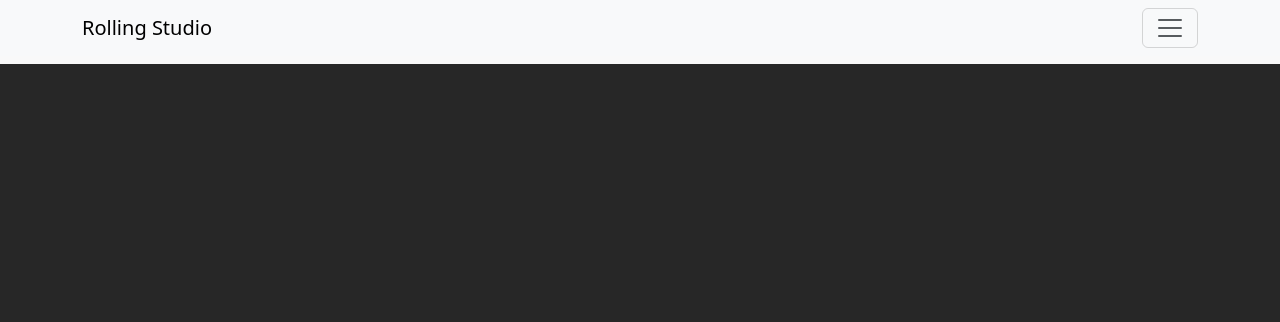
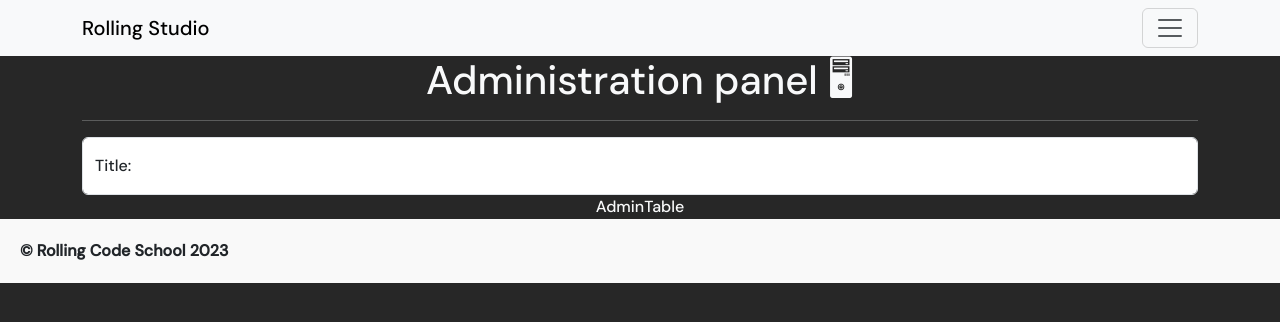
Before and after one commit to CardozoMartin/ReactRolling-Grupo2, a React (Vite) app: page /14 in a window 1280 px wide. Shown: the top 322 px of the page. Built offline with nearby package versions, Linux system fonts and the light colour scheme.

Commit message:
comienzo hook formy corrijo detalles

```diff
--- a/src/Admin/AdminForm.jsx
+++ /dev/null
@@ -1,6 +0,0 @@
-const AdminForm = () => {
-  return (
-    <div>AdminForm</div>
-  )
-}
-export default AdminForm;
--- /dev/null
+++ b/src/Admin/AdminForm/AdminForm.jsx
@@ -0,0 +1,14 @@
+import { useForm } from "react-hook-form";
+
+const AdminForm = () => {
+  const {register, handleSubmit} = useForm();
+
+    return <form>
+        <fieldset className="form-floating text-dark">
+            <input type="text" id="title-input" className="form-control" placeholder="Find your favorite recipe"/>
+            <label htmlFor="title-input">Title:</label>
+        </fieldset>
+    </form>
+};
+
+export default AdminForm;
--- a/src/components/Ejercicio 14/AdminView.jsx
+++ b/src/components/Ejercicio 14/AdminView.jsx
@@ -1,9 +1,14 @@
+import AdminForm from "../../Admin/AdminForm/AdminForm";
+import AdminTable from "../../Admin/AdminTable/AdminTable";
+
 const AdminView = () => {
   return (
-    <>
+    <section className="container text-light text-center">
     <h1>Administration panel 🖥</h1>
     <hr />
-    </>
+    <AdminForm />
+    <AdminTable />
+    </section>
   )
 }
 export default AdminView;
--- a/src/components/Ejercicio 14/HomeView.jsx
+++ b/src/components/Ejercicio 14/HomeView.jsx
@@ -1,6 +1,17 @@
+import AdminView from "./AdminView";
+
+// ---------------------------
+// Ejercicio 14: Crea una aplicación web, que permita mostrar un blog de recetas de cocina en una
+// página, desde otra pagina debo poder agregar, modificar o quitar las recetas y
+// estas deben estar almacenadas en el localstorage o json-server.
+// ---------------------------
+
 const HomeView = () => {
   return (
-    <div>HomeView</div>
+    <section className="text-light text-center">
+    <h1>HomeView</h1>
+    <AdminView />
+    </section>
   )
 }
 export default HomeView;
--- a/src/index.css
+++ b/src/index.css
@@ -1,3 +1,9 @@
+@import url('https://fonts.googleapis.com/css2?family=DM+Sans:opsz,wght@9..40,200;9..40,500&display=swap');
+
+* {
+  font-family: 'DM Sans', Arial;
+}
+
 body{
   background-color: #272727;
 }
--- a/src/main.jsx
+++ b/src/main.jsx
@@ -20,6 +20,7 @@ import AppointmentForm from './components/Ejercicio 9/AppointmentForm';
 import MovieForm from './components/Ejercicio 10/Ejercicio10';
 // import NewsList from './components/Ejercicio 11/NewsList';
 // import ClimaApp from './components/Ejercicio 13/Ejercicio13';
+import HomeView from './components/Ejercicio 14/HomeView.jsx';
 import Error404 from './common/Error404.jsx';
 
 
@@ -51,9 +52,9 @@ ReactDOM.createRoot(document.getElementById('root')).render(
     <Route exact path='/9' element={<AppointmentForm/>}></Route>
     <Route exact path='/10' element={<MovieForm/>}></Route>
     {/* <Route exact path='/11' element={}></Route> */}
-    {/* <Route exact path='/12' element={}></Route>
-    <Route exact path='/13' element={}></Route>
-    <Route exact path='/14' element={}></Route> */}
+    {/* <Route exact path='/12' element={}></Route> */}
+    {/* <Route exact path='/13' element={}></Route> */}
+    <Route exact path='/14' element={<HomeView />}></Route>
     <Route exact path='/error' element={<Error404/>}></Route>
     </Routes>
     </main>
```
